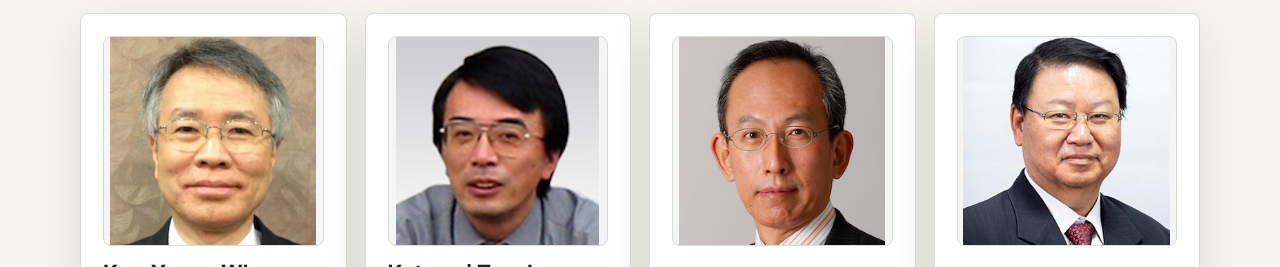
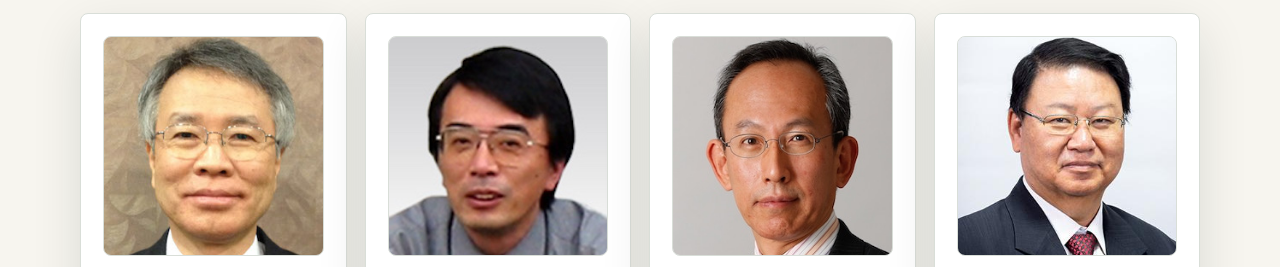
Before and after one commit to kjdb2026/kjdb2026.github.io, a plain HTML site: page organization.html in a window 1280 px wide. Shown: the part 606-873 px from the top of the page. Drawn offline with Linux system fonts and the light colour scheme.

Commit message:
Crop executive committee portraits to square frames

```diff
--- a/styles.css
+++ b/styles.css
@@ -1387,7 +1387,10 @@ td:last-child {
   }
 }
 
-/* Preserve the full portraits across the supplied aspect ratios. */
+/* Keep executive portraits square, with the crop anchored near the top. */
 .executive-committee .committee-photo {
-  object-fit: contain;
+  height: auto;
+  aspect-ratio: 1 / 1;
+  object-fit: cover;
+  object-position: center top;
 }
```
